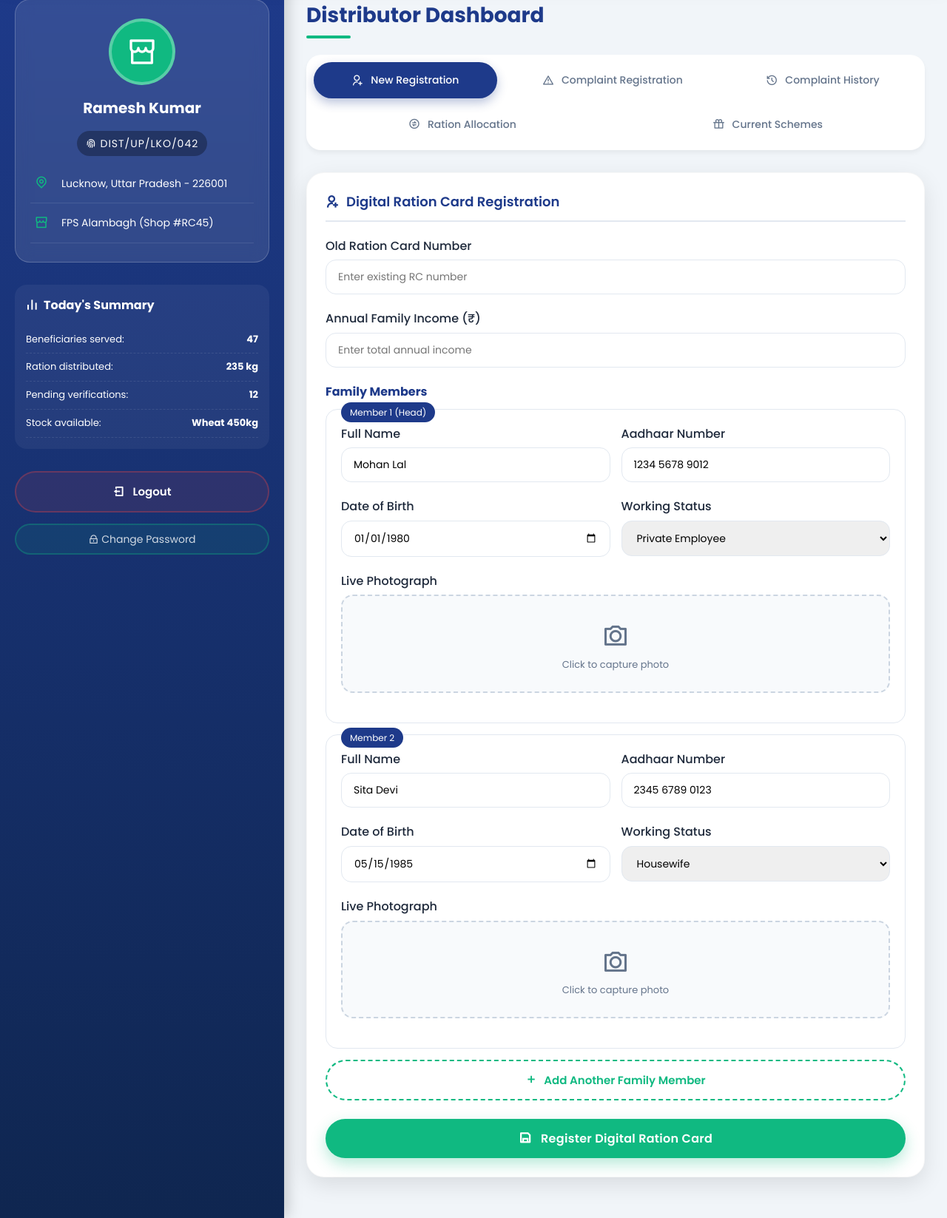
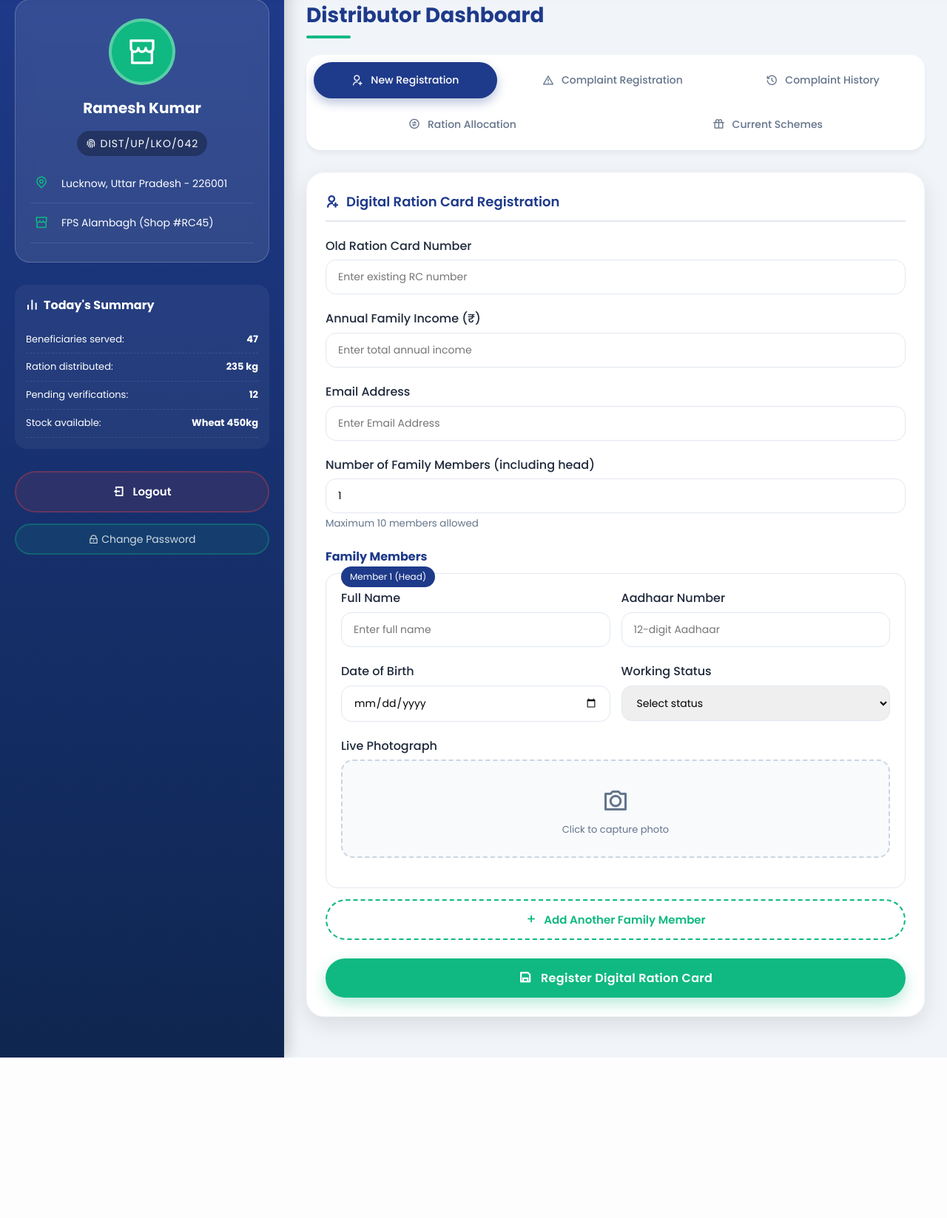
Before and after one commit to Abhay-k12/Ration-Application, a Spring Boot app: page /distributor_dashbaord.html in a window 1280 px wide. Shown: the part 103-1750 px from the top of the page at 74% size. After the commit the page ends 1533 px from the top, so only its background shows below. Run offline with Spring Boot 4, Linux system fonts and the light colour scheme.

Commit message:
Updated distributor dahsboard

```diff
--- a/RationApplication/src/main/resources/static/distributor_dashbaord.html
+++ b/RationApplication/src/main/resources/static/distributor_dashbaord.html
@@ -87,86 +87,21 @@
                         <input type="number" class="form-control" placeholder="Enter total annual income" required>
                     </div>
 
+                    <div class="form-group">
+                        <label class="form-label">Email Address</label>
+                        <input type="email" class="form-control" placeholder="Enter Email Address" required>
+                    </div>
+
+                    <div class="form-group">
+                        <label class="form-label">Number of Family Members (including head)</label>
+                        <input type="number" id="totalMembers" class="form-control" min="1" max="10" value="1" onchange="handleTotalMembersChange()">
+                        <small style="color: var(--gray);">Maximum 10 members allowed</small>
+                    </div>
+
                     <h4 style="margin: 20px 0 10px; color: var(--primary);">Family Members</h4>
 
-                    <!-- Member 1 (Head) -->
-                    <div class="member-entry">
-                        <span class="member-number">Member 1 (Head)</span>
-                        <div class="form-row">
-                            <div class="form-group">
-                                <label class="form-label">Full Name</label>
-                                <input type="text" class="form-control" value="Mohan Lal" required>
-                            </div>
-                            <div class="form-group">
-                                <label class="form-label">Aadhaar Number</label>
-                                <input type="text" class="form-control" value="1234 5678 9012" required>
-                            </div>
-                        </div>
-                        <div class="form-row">
-                            <div class="form-group">
-                                <label class="form-label">Date of Birth</label>
-                                <input type="date" class="form-control" value="1980-01-01" required>
-                            </div>
-                            <div class="form-group">
-                                <label class="form-label">Working Status</label>
-                                <select class="form-control">
-                                    <option>Government Employee</option>
-                                    <option selected>Private Employee</option>
-                                    <option>Student</option>
-                                    <option>Housewife</option>
-                                    <option>Retired</option>
-                                    <option>Unemployed</option>
-                                </select>
-                            </div>
-                        </div>
-                        <div class="form-group">
-                            <label class="form-label">Live Photograph</label>
-                            <div class="photo-upload" onclick="triggerPhotoUpload(this)">
-                                <i class="ri-camera-line"></i>
-                                <p>Click to capture photo</p>
-                                <input type="file" accept="image/*" capture="user" style="display: none;">
-                            </div>
-                        </div>
-                    </div>
-
-                    <!-- Member 2 -->
-                    <div class="member-entry">
-                        <span class="member-number">Member 2</span>
-                        <div class="form-row">
-                            <div class="form-group">
-                                <label class="form-label">Full Name</label>
-                                <input type="text" class="form-control" value="Sita Devi" required>
-                            </div>
-                            <div class="form-group">
-                                <label class="form-label">Aadhaar Number</label>
-                                <input type="text" class="form-control" value="2345 6789 0123" required>
-                            </div>
-                        </div>
-                        <div class="form-row">
-                            <div class="form-group">
-                                <label class="form-label">Date of Birth</label>
-                                <input type="date" class="form-control" value="1985-05-15" required>
-                            </div>
-                            <div class="form-group">
-                                <label class="form-label">Working Status</label>
-                                <select class="form-control">
-                                    <option>Government Employee</option>
-                                    <option>Private Employee</option>
-                                    <option>Student</option>
-                                    <option selected>Housewife</option>
-                                    <option>Retired</option>
-                                </select>
-                            </div>
-                        </div>
-                        <div class="form-group">
-                            <label class="form-label">Live Photograph</label>
-                            <div class="photo-upload" onclick="triggerPhotoUpload(this)">
-                                <i class="ri-camera-line"></i>
-                                <p>Click to capture photo</p>
-                                <input type="file" accept="image/*" capture="user" style="display: none;">
-                            </div>
-                        </div>
-                    </div>
+                    <!-- Dynamic Family Members Container -->
+                    <div id="familyMembersContainer"></div>
 
                     <button type="button" class="add-member-btn" onclick="addNewMember()">
                         <i class="ri-add-line"></i> Add Another Family Member
@@ -179,7 +114,7 @@
             </div>
         </div>
 
-        <!-- MODULE 2: Complaint Registration (Dual Case) -->
+        <!-- MODULE 2: Complaint Registration -->
         <div id="module2" class="module">
             <div class="card">
                 <div class="card-title"><i class="ri-alert-line"></i> Register Complaint</div>
--- a/RationApplication/src/main/resources/static/js/distributor_dashboard.js
+++ b/RationApplication/src/main/resources/static/js/distributor_dashboard.js
@@ -13,20 +13,145 @@
     });
 });
 
+// ===== DYNAMIC FAMILY MEMBERS FORM =====
+let memberCount = 1; // Start with 1 member (head)
+
+// Initialize the form with just the head member
+function initializeFamilyForm() {
+    const container = document.getElementById('familyMembersContainer');
+    if (!container) return;
+
+    // Clear container and add head member
+    container.innerHTML = '';
+    addMemberForm(1, ' (Head)');
+    memberCount = 1;
+
+    // Update the total members display
+    updateTotalMembers();
+}
+
+// Add a new member form
+function addMemberForm(number, suffix = '') {
+    const container = document.getElementById('familyMembersContainer');
+    const memberDiv = document.createElement('div');
+    memberDiv.className = 'member-entry';
+    memberDiv.id = `member-${number}`;
+
+    memberDiv.innerHTML = `
+        <span class="member-number">Member ${number}${suffix}</span>
+        <div class="form-row">
+            <div class="form-group">
+                <label class="form-label">Full Name</label>
+                <input type="text" class="form-control" placeholder="Enter full name" required>
+            </div>
+            <div class="form-group">
+                <label class="form-label">Aadhaar Number</label>
+                <input type="text" class="form-control" placeholder="12-digit Aadhaar" required>
+            </div>
+        </div>
+        <div class="form-row">
+            <div class="form-group">
+                <label class="form-label">Date of Birth</label>
+                <input type="date" class="form-control" required>
+            </div>
+            <div class="form-group">
+                <label class="form-label">Working Status</label>
+                <select class="form-control">
+                    <option value="">Select status</option>
+                    <option>Government Employee</option>
+                    <option>Private Employee</option>
+                    <option>Student</option>
+                    <option>Housewife</option>
+                    <option>Retired</option>
+                    <option>Unemployed</option>
+                </select>
+            </div>
+        </div>
+        <div class="form-group">
+            <label class="form-label">Live Photograph</label>
+            <div class="photo-upload" onclick="triggerPhotoUpload(this)">
+                <i class="ri-camera-line"></i>
+                <p>Click to capture photo</p>
+                <input type="file" accept="image/*" capture="user" style="display: none;">
+            </div>
+        </div>
+    `;
+
+    container.appendChild(memberDiv);
+}
+
+// Update total members count
+function updateTotalMembers() {
+    const totalInput = document.getElementById('totalMembers');
+    if (totalInput) {
+        totalInput.value = memberCount;
+    }
+}
+
+// Handle total members input change
+function handleTotalMembersChange() {
+    const totalInput = document.getElementById('totalMembers');
+    const newTotal = parseInt(totalInput.value);
+
+    if (isNaN(newTotal) || newTotal < 1) {
+        totalInput.value = 1;
+        return;
+    }
+
+    if (newTotal > 10) {
+        alert('Maximum 10 family members allowed');
+        totalInput.value = memberCount;
+        return;
+    }
+
+    const container = document.getElementById('familyMembersContainer');
+
+    if (newTotal > memberCount) {
+        // Add more members
+        for (let i = memberCount + 1; i <= newTotal; i++) {
+            addMemberForm(i);
+        }
+    } else if (newTotal < memberCount) {
+        // Remove extra members
+        for (let i = memberCount; i > newTotal; i--) {
+            const memberToRemove = document.getElementById(`member-${i}`);
+            if (memberToRemove) {
+                memberToRemove.remove();
+            }
+        }
+    }
+
+    memberCount = newTotal;
+}
+
 // Photo upload simulation
 function triggerPhotoUpload(element) {
     const fileInput = element.querySelector('input[type="file"]');
     if (fileInput) {
         fileInput.click();
         fileInput.onchange = function() {
-                element.innerHTML = '<i class="ri-checkbox-circle-line" style="color: var(--secondary);"></i><p>Photo captured!</p>';
+            // Show preview
+            if (this.files && this.files[0]) {
+                const reader = new FileReader();
+                reader.onload = function(e) {
+                    element.innerHTML = `
+                        <i class="ri-checkbox-circle-line" style="color: var(--secondary);"></i>
+                        <p>Photo captured!</p>
+                        <small style="font-size: 10px;">Click to retake</small>
+                    `;
+                    element.style.borderColor = 'var(--secondary)';
+                };
+                reader.readAsDataURL(this.files[0]);
+            }
         };
     }
 }
 
-    // Add new family member
+// Add new member button (alternative method)
 function addNewMember() {
-        alert('Add new member form would appear here (demo)');
+    memberCount++;
+    addMemberForm(memberCount);
+    updateTotalMembers();
 }
 
 // Module 4 functions
@@ -93,7 +218,30 @@
 // Form submissions
 document.getElementById('registrationForm')?.addEventListener('submit', (e) => {
     e.preventDefault();
-        alert('Digital ration card registration submitted for approval!');
+
+    // Collect all member data
+    const familyMembers = [];
+    for (let i = 1; i <= memberCount; i++) {
+        const memberDiv = document.getElementById(`member-${i}`);
+        if (memberDiv) {
+            const name = memberDiv.querySelectorAll('input[type="text"]')[0]?.value || '';
+            const aadhaar = memberDiv.querySelectorAll('input[type="text"]')[1]?.value || '';
+            const dob = memberDiv.querySelector('input[type="date"]')?.value || '';
+            const status = memberDiv.querySelector('select')?.value || '';
+
+            familyMembers.push({
+                name, aadhaar, dob, status
+            });
+        }
+    }
+
+    console.log('Registration Data:', {
+        rcNumber: document.querySelector('input[placeholder="Enter existing RC number"]').value,
+        income: document.querySelector('input[type="number"]').value,
+        familyMembers: familyMembers
+    });
+
+    alert(`Digital ration card registration submitted for ${memberCount} family members!`);
 });
 
 document.getElementById('distributorComplaintForm')?.addEventListener('submit', (e) => {
@@ -126,3 +274,11 @@
         header.classList.remove('scrolled');
     }
 });
+
+// Initialize the form when page loads
+document.addEventListener('DOMContentLoaded', function() {
+    // Only initialize if we're on the registration module
+    if (document.getElementById('familyMembersContainer')) {
+        initializeFamilyForm();
+    }
+});
```
Lines whose indentation alone changed are shown as unchanged.
